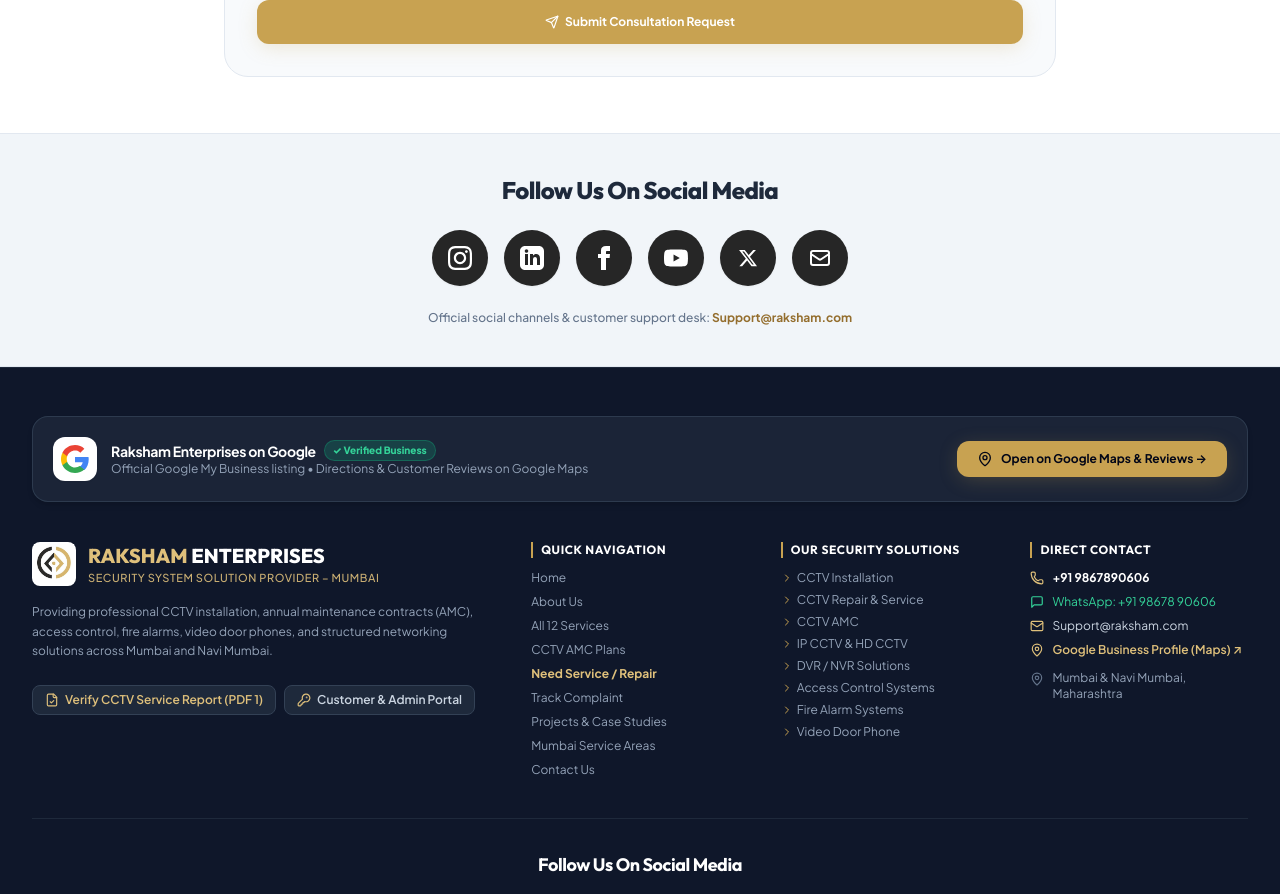
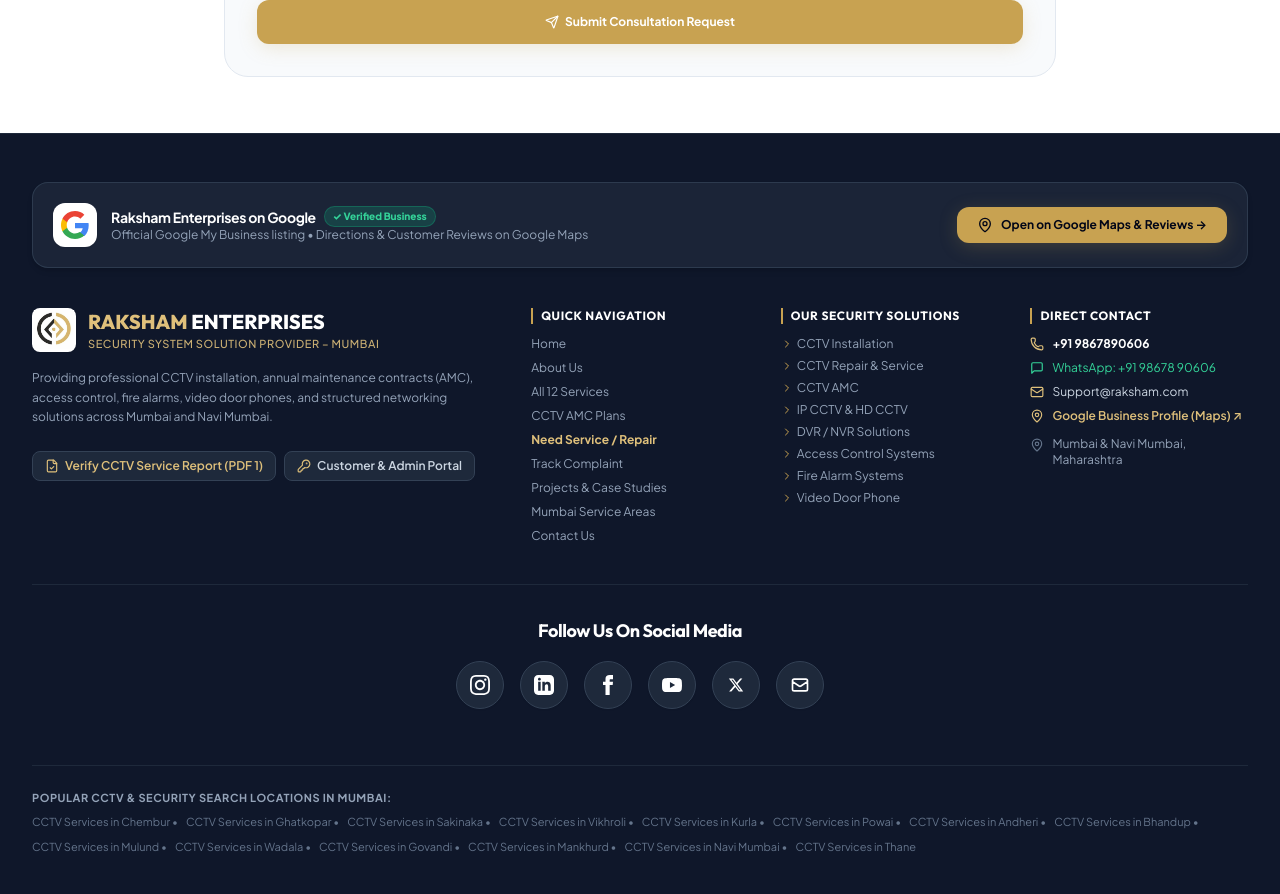
Before and after one commit to guptadipti0123-netizen/raksham-enterprises-web1, a React (Vite) app: page / in a window 1280 px wide. Shown: the part 3360-4254 px from the top of the page. Built offline with nearby package versions, Linux system fonts and the light colour scheme; no server answers; the database is empty.

Commit message:
fix(ui): remove duplicate social media section and keep single clean bar in footer

```diff
--- a/src/pages/ContactPage.jsx
+++ b/src/pages/ContactPage.jsx
@@ -12,7 +12,6 @@ import {
   ChevronDown,
   HelpCircle
 } from 'lucide-react';
-import SocialMediaFollow from '../components/SocialMediaFollow';
 
 export default function ContactPage() {
   const [openFaqIdx, setOpenFaqIdx] = useState(0);
@@ -309,9 +308,6 @@ export default function ContactPage() {
         </div>
       </section>
 
-      {/* Social Media Follow Section */}
-      <SocialMediaFollow />
-
       {/* Embedded FAQs Accordion Section */}
       <section className="py-16 bg-slate-50 border-t border-slate-200">
         <div className="max-w-4xl mx-auto px-4 sm:px-6 lg:px-8 space-y-8">
--- a/src/pages/HomePage.jsx
+++ b/src/pages/HomePage.jsx
@@ -30,7 +30,6 @@ import {
   FileText
 } from 'lucide-react';
 import IconRenderer from '../components/IconRenderer';
-import SocialMediaFollow from '../components/SocialMediaFollow';
 
 export default function HomePage({ onOpenQuote }) {
   const { addEnquiry } = useAuth();
@@ -638,9 +637,6 @@ export default function HomePage({ onOpenQuote }) {
         </div>
       </section>
 
-      {/* 9. FOLLOW US ON SOCIAL MEDIA SECTION */}
-      <SocialMediaFollow />
-
     </div>
   );
 }
```
